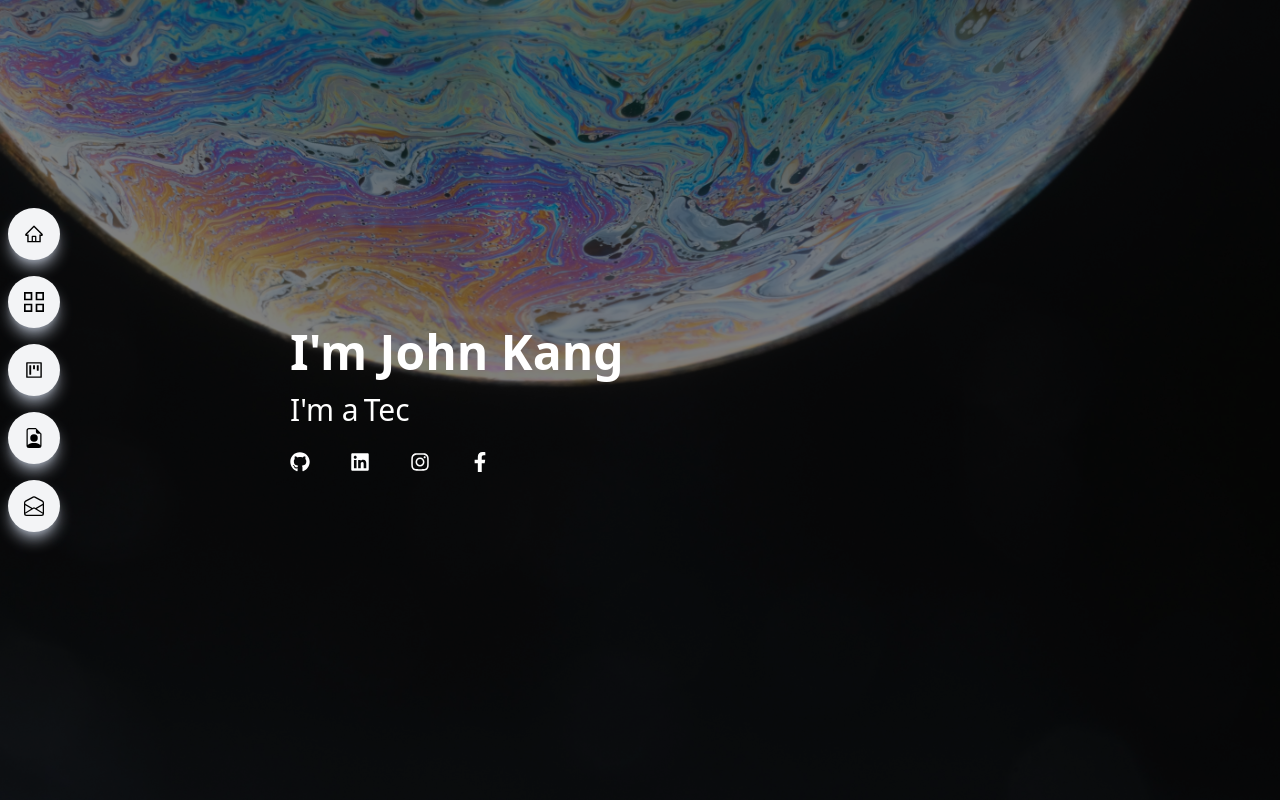
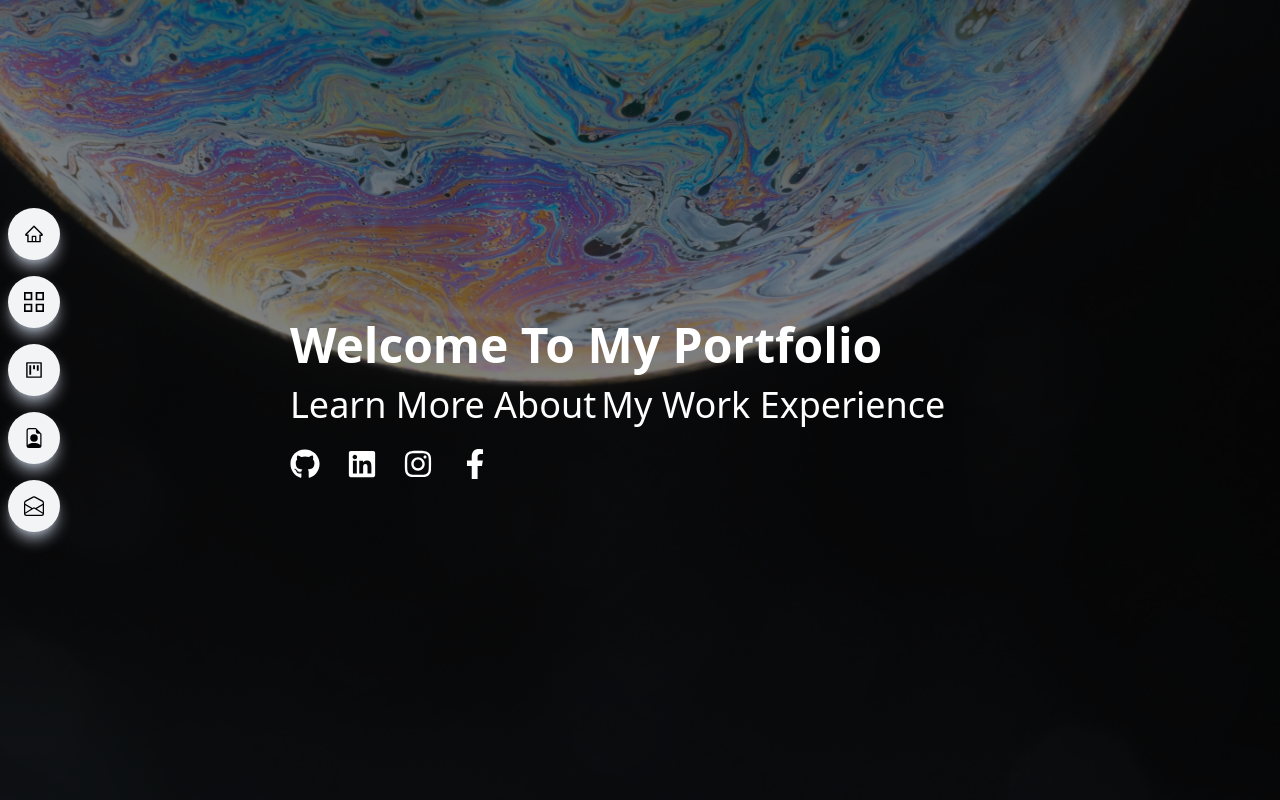
Before and after one commit to JYK33/Porfolio2.0, a React (Vite) app: page / in a window 1280 px wide. Shown: the top 800 px of the page. Built offline with nearby package versions, Linux system fonts and the light colour scheme.

Commit message:
made changes to my mainpage

```diff
--- a/src/components/main.jsx
+++ b/src/components/main.jsx
@@ -15,17 +15,17 @@ const Main = () => {
 
         {/* Type Animation for introduction */}
         <div className=" text-white max-w-[700px] m-auto h-full w-full flex flex-col justify-center lg:items-start items-center">
-          <h1 className="sm:text-5xl text-4xl font-bold">I'm John Kang</h1>
-          <h2 className="flex sm:text-3xl test-2xl pt-4">
-            I'm a
+          <h1 className="sm:text-5xl text-5xl font-bold">Welcome To My Portfolio</h1>
+          <h2 className="flex sm:text-4xl test-2xl pt-4">
+            Learn More About
             <TypeAnimation
               sequence={[
-                "Coder", // Types 'One'
-                2000, // Waits 1s
-                "Developer", // Deletes 'One' and types 'Two'
-                2000, // Waits 2s
-                "Tech Enthusiast",
-                2000,
+                "Me", // Types 'One'
+                2500, // Waits 1s
+                "My Work Experience", // Deletes 'One' and types 'Two'
+                2500, // Waits 2s
+                "My Projects",
+                2500,
               ]}
               wrapper="div"
               cursor={true}
@@ -35,10 +35,10 @@ const Main = () => {
           </h2>
           {/* incons for my social media */}
           <div className="flex justify-between pt-6 max-w-[200px] w-full">
-            <FaGithub className="cursor-pointer" size={20}/>
-            <FaLinkedin className="cursor-pointer" size={20}/>
-            <FaInstagram className="cursor-pointer" size={20}/>
-            <FaFacebookF className="cursor-pointer" size={20}/>
+            <FaGithub className="cursor-pointer" size={30}/>
+            <FaLinkedin className="cursor-pointer" size={30}/>
+            <FaInstagram className="cursor-pointer" size={30}/>
+            <FaFacebookF className="cursor-pointer" size={30}/>
           </div>
         </div>
       </div>
```
